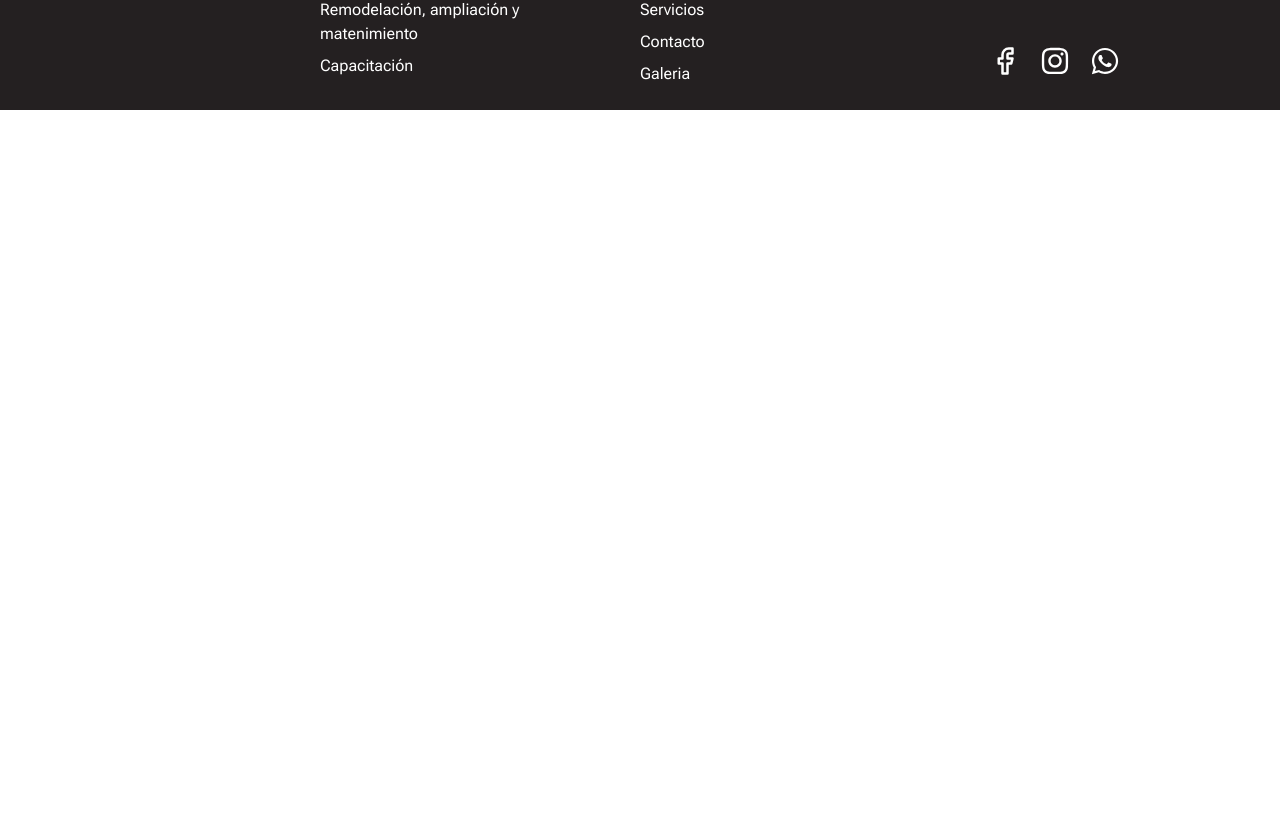
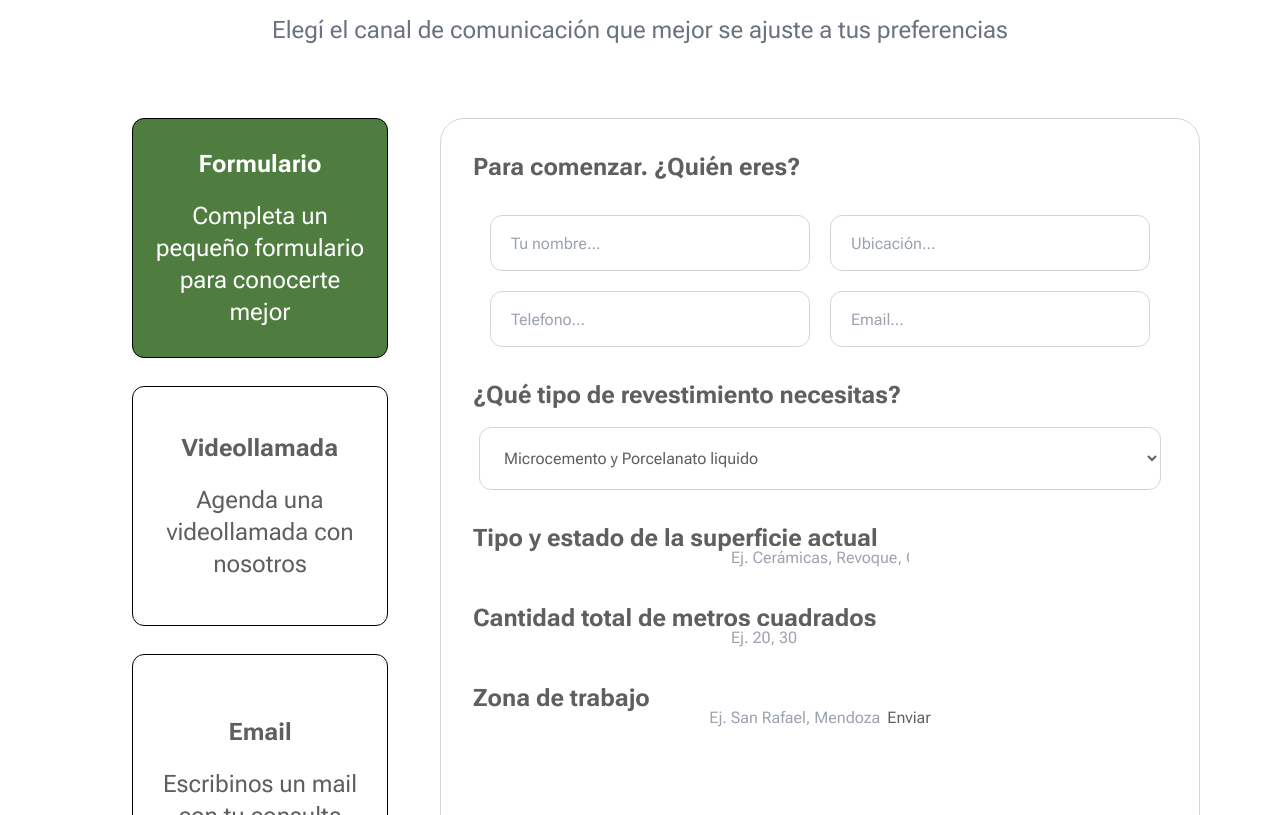
Before and after one commit to MartinAndreani/casa-moderna-proyecto-real, a React (Vite) app: page / in a window 1280 px wide. Shown: the part 6965-7780 px from the top of the page. Before the commit the page ends 7075 px from the top, so only its background shows below. Built offline with nearby package versions, Linux system fonts and the light colour scheme.

Commit message:
contact form (incomplete)

```diff
--- a/src/App.jsx
+++ b/src/App.jsx
@@ -4,6 +4,7 @@ import Servicios from "./components/Servicios/Servicios";
 import Footer from "./components/Footer/Footer";
 import SobreNosotros from "./components/SobreNosotros/SobreNosotros";
 import Sistemas from "./components/Sistemas/Sistemas";
+import Contacto from "./components/Contact/Contacto";
 
 const App = () => {
 	return (
@@ -15,6 +16,7 @@ const App = () => {
 				<Servicios />
 			</div>
 			<SobreNosotros />
+			<Contacto/>
 			<Footer />
 		</div>
 	);
--- /dev/null
+++ b/src/components/Contact/ContactForm/ContactForm.jsx
@@ -0,0 +1,45 @@
+const ContactForm = () => {
+	/*
+		width: 362px;
+		height: 65px;
+		top: 9093px;
+		left: 493px;
+		gap: 0px;
+		border-radius: 15px 0px 0px 0px;
+		border: 1px 0px 0px 0px;
+		opacity: 0px;
+	 */
+	return (
+		<div className="text-[#5F5F5F] flex flex-col border-[1px] border-gray-300 rounded-3xl max-w-[50rem]">
+			<form>
+				<h5 className="font-bold text-2xl text-left p-8 -mb-10">Para comenzar. ¿Quién eres?</h5>
+				<div className="flex flex-wrap mt-10 gap-5 justify-center">
+					<input type="text" placeholder="Tu nombre..." className="w-1/2 border-[1px] border-gray-300 rounded-xl h-14 basis-[20rem] p-5"/>
+					<input type="text" placeholder="Ubicación..." className="w-1/2 border-[1px] border-gray-300 rounded-xl h-14 basis-[20rem] p-5" />
+					<input type="number" placeholder="Telefono..." className="w-1/2 border-[1px] border-gray-300 rounded-xl h-14 basis-[20rem] p-5" />
+					<input type="email" placeholder="Email..." className="w-1/2 border-[1px] border-gray-300 rounded-xl h-14 basis-[20rem] p-5" />
+				</div>
+				<h5 className="font-bold text-2xl text-left -mb-4 p-8">¿Qué tipo de revestimiento necesitas?</h5>
+				<select className="w-[90%] rounded-xl h-auto p-5 bg-white border-[1px] border-gray-300 ">
+					<option value="Microcemento y Porcelanato liquido">
+						Microcemento y Porcelanato liquido
+					</option>
+					<option value="Construcción">
+						Construcción
+					</option>
+				</select>
+				<h5 className="font-bold text-2xl text-left p-8 -mb-10">Tipo y estado de la superficie actual</h5>
+				<input
+					type="text"
+					placeholder="Ej. Cerámicas, Revoque, Carpeta, Pintura, Piso, Pared "
+				/>
+				<h5 className="font-bold text-2xl text-left p-8 -mb-10">Cantidad total de metros cuadrados</h5>
+				<input type="number" placeholder="Ej. 20, 30" />
+				<h5 className="font-bold text-2xl text-left p-8 -mb-10">Zona de trabajo</h5>
+				<input type="text" placeholder="Ej. San Rafael, Mendoza" />
+				<button type="submit">Enviar</button>
+			</form>
+		</div>
+	);
+};
+export default ContactForm;
--- /dev/null
+++ b/src/components/Contact/Contacto.jsx
@@ -0,0 +1,39 @@
+import ContactForm from "./ContactForm/ContactForm";
+
+const Contacto = () => {
+	const classNameSection = "w-64 h-60 border-[1px] border-black flex flex-col justify-center gap-5 rounded-xl"
+	const classNameSectionSelected = "text-white bg-cursomGreen"
+	const classNameH5 = "font-bold text-2xl"
+	const classNameParagraph = "mx-auto max-w-56 font-normal text-2xl";
+	return (
+		<div className="text-center flex flex-col gap-8 mt-4 mx-20">
+			<p className=" text-gray-500 text-xl -mb-5
+      ">Contacto</p>
+			<h2 className=" text-[3.55rem] font-bold text-gray-600">
+				Contáctate con nosotros
+			</h2>
+			<p className=" text-gray-500 text-2xl mb-10">
+				Elegí el canal de comunicación que mejor se ajuste a tus preferencias
+			</p>
+      <div className="flex">
+			<div className="p-10 pt-0 mx-3 text-[#5F5F5F] flex flex-col gap-7">
+				<div className={`${classNameSection} ${classNameSectionSelected}`}>
+					<h5 className={classNameH5}>Formulario</h5>
+					<p className={classNameParagraph}>Completa un pequeño formulario para conocerte mejor</p>
+				</div>
+				<div className={classNameSection}>
+					<h5 className={classNameH5}>Videollamada</h5>
+					<p className={classNameParagraph}>Agenda una videollamada con nosotros</p>
+				</div>
+				<div className={classNameSection}>
+					<h5 className={classNameH5}>Email</h5>
+					<p className={classNameParagraph}>Escribinos un mail con tu consulta</p>
+				</div>
+			</div>
+
+			<ContactForm/>
+		</div>
+		</div>
+	);
+};
+export default Contacto;
--- a/src/components/Footer/Footer.jsx
+++ b/src/components/Footer/Footer.jsx
@@ -10,7 +10,7 @@ import { Link } from "react-scroll"
 
 const Footer = () => {
   return (
-    <div className='bg-nav text-white grid grid-cols-4  py-4'>
+    <div className='bg-nav text-white grid grid-cols-4  py-4 mt-10 pt-10'>
 
         {/* LOGO */}
         <div className=' flex justify-center' >
```
